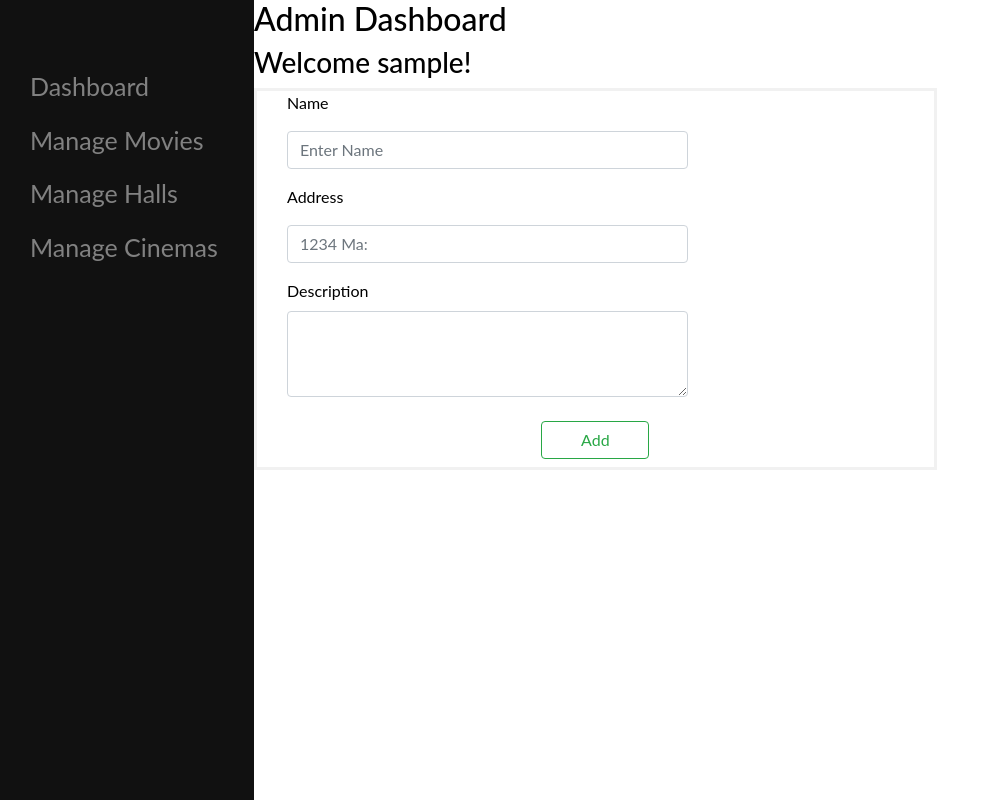
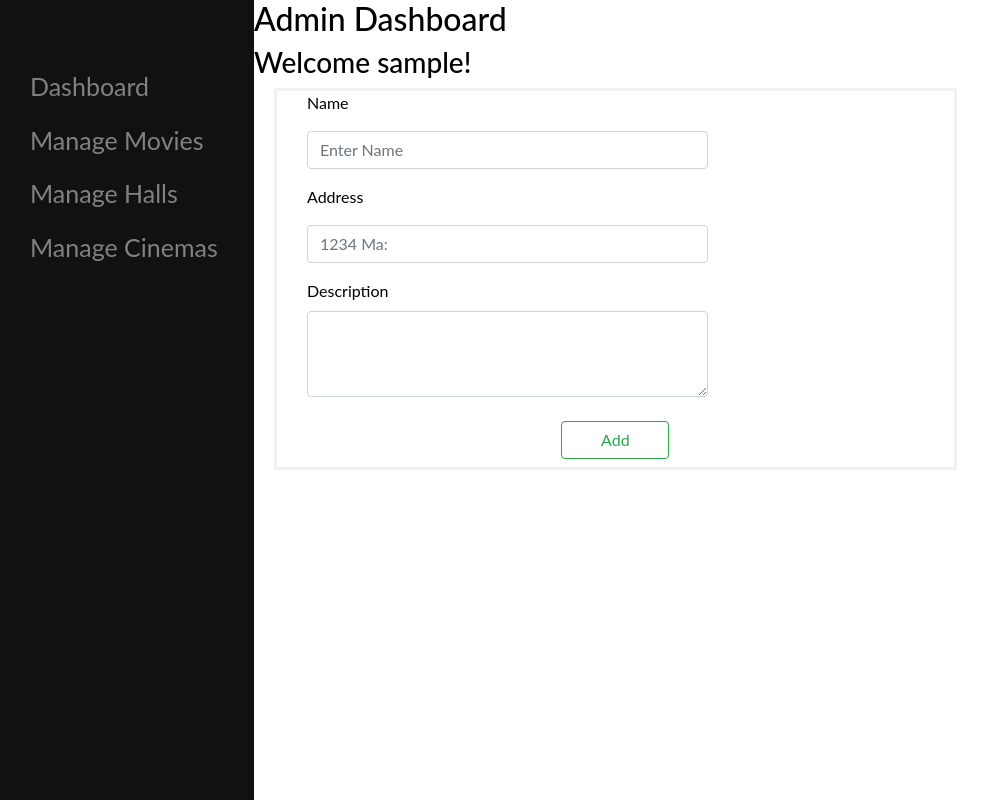
Before and after one commit to nitsuzxz/Online-Booking-Ticket, a PHP site: page /dashboard/dashboard.php in a window 1280 px wide. Shown: the whole page, without its empty margins (2-990 px from the left). Run offline with PHP 8.4, Linux system fonts and the light colour scheme; the visitor is signed in with stand-in values (Sample User, id 1).

Commit message:
Dashboard UI
+Corrected UI for dashboard page
-Will soon be empty due to Boss's request

```diff
--- a/Admin-Side/dashboard/dashboard.php
+++ b/Admin-Side/dashboard/dashboard.php
@@ -12,9 +12,8 @@
     	<link rel="stylesheet" href="https://stackpath.bootstrapcdn.com/bootstrap/4.1.0/css/bootstrap.min.css" integrity="sha384-9gVQ4dYFwwWSjIDZnLEWnxCjeSWFphJiwGPXr1jddIhOegiu1FwO5qRGvFXOdJZ4" crossorigin="anonymous">
 		<link rel="stylesheet" href="../../Asset/style.css" />
 		<title>Admin Dashboard</title>
+	</head>
 
-
-	</head>
 	<body>
 
 		<div class="dashboardContainer">
@@ -24,7 +23,7 @@
 	  			<h2>Admin Dashboard</h2>
 	  			<h3>Welcome <?php echo $_SESSION['username'] ?>!</h3>
 
-<form class="col-8">
+				<form class="col-8" style="margin: 0px 20px;">
   					<div class="form-group col-8">
     					<label for="inputName">Name</label>
     					<input type="text" class="form-control col-12" id="inputName"  placeholder="Enter Name">
@@ -43,4 +42,5 @@
 			</div>
 		</div>
 	</body>
+
 </html>
```
Lines whose indentation alone changed are shown as unchanged.
